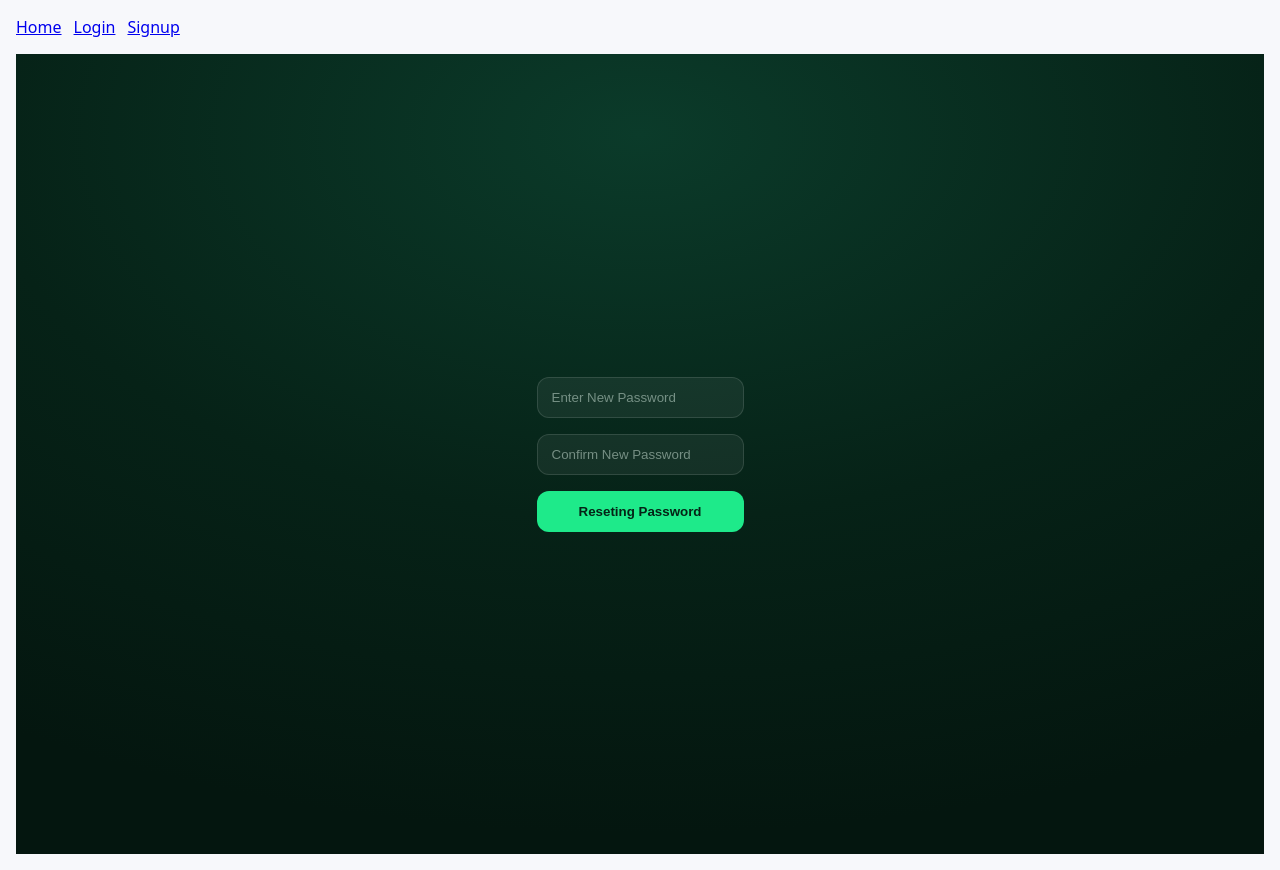
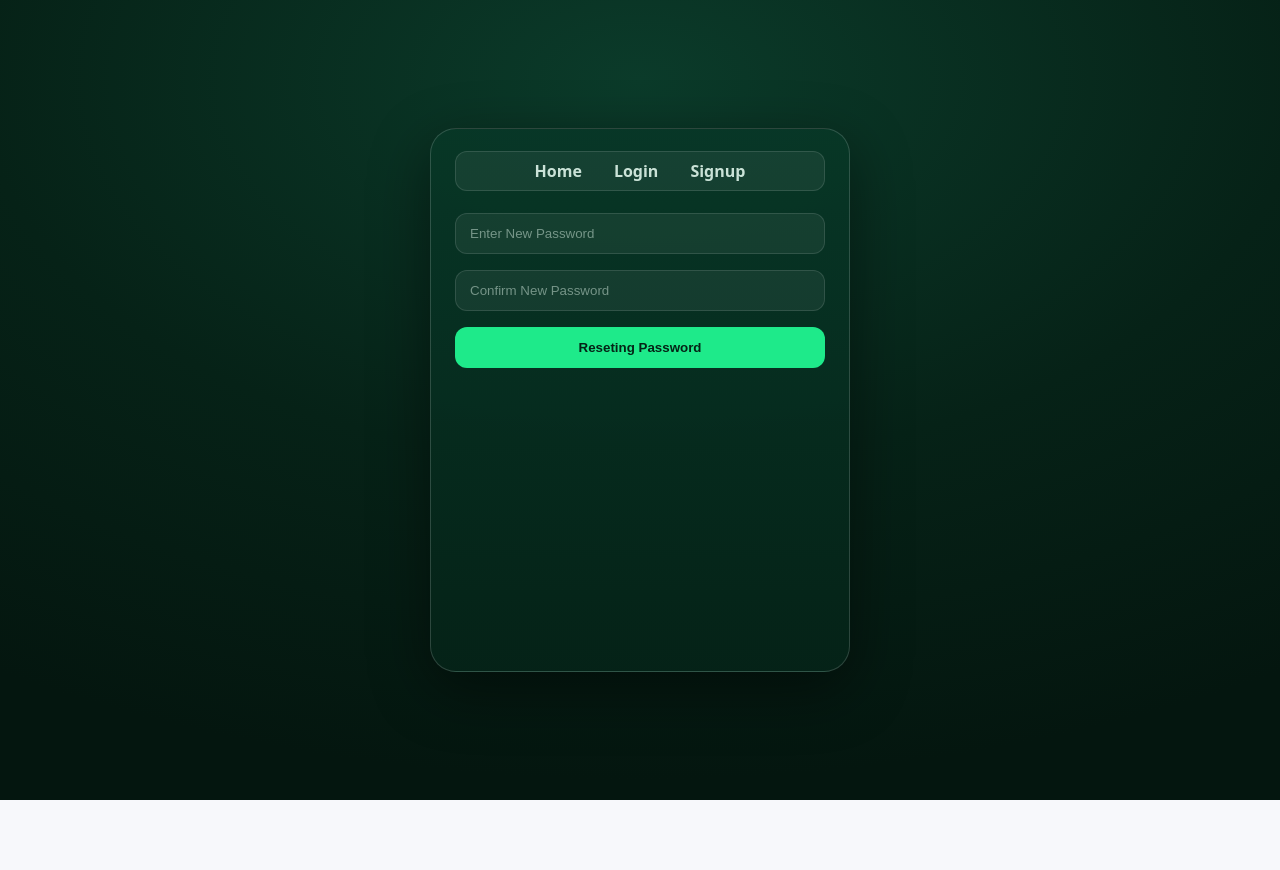
Before and after one commit to mah-davarfa/split-expense, a React (Vite) app in the folder client/: page /reset-password in a window 1280 px wide. After the commit the page ends 800 px from the top, so only its background shows below. Built offline with nearby package versions, Linux system fonts and the light colour scheme; no server answers.

Commit message:
publicLayout adjusted that reset-password cover whole page

```diff
--- a/client/src/layouts/AppLayout.jsx
+++ b/client/src/layouts/AppLayout.jsx
@@ -10,7 +10,7 @@ const AppLayout = ()=>{
 
           // load saved theme or default to light
         const [theme, setTheme] = useState(
-            localStorage.getItem("app-theme") || "light"
+            localStorage.getItem("app-theme") || "dark"
         );
 
         useEffect(() => {
--- a/client/src/layouts/PublicLayout.jsx
+++ b/client/src/layouts/PublicLayout.jsx
@@ -3,8 +3,8 @@ import { Outlet, Link, useLocation } from "react-router-dom";
 const PublicLayout = () => {
   const { pathname } = useLocation();
 
-  const isLanding = pathname === "/";
-  const isAuth = pathname === "/login" || pathname === "/signup";
+  const isLanding = pathname === "/" ;
+  const isAuth = pathname === "/login" || pathname === "/signup" || pathname === '/reset-password' || pathname ==='/invite';
 
   // Landing stays custom (no header)
   if (isLanding) return <Outlet />;
--- a/client/src/pages/ResetPassword.jsx
+++ b/client/src/pages/ResetPassword.jsx
@@ -75,7 +75,7 @@ const ResetPassword=()=>{
 return(
     <>
 
-   <div className="auth-page">
+   <div>
      <ErrorBanner message={error} onClose={()=>setError('')}/>
     <form
     className="auth-form"
```
Also changed, not shown: 1 other file (tests, documents, lock files or other folders).
